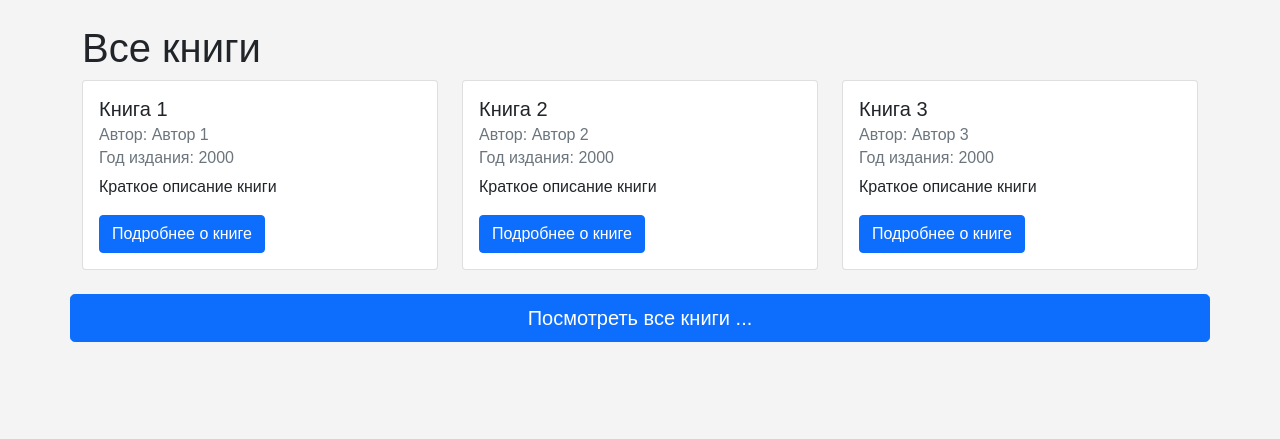
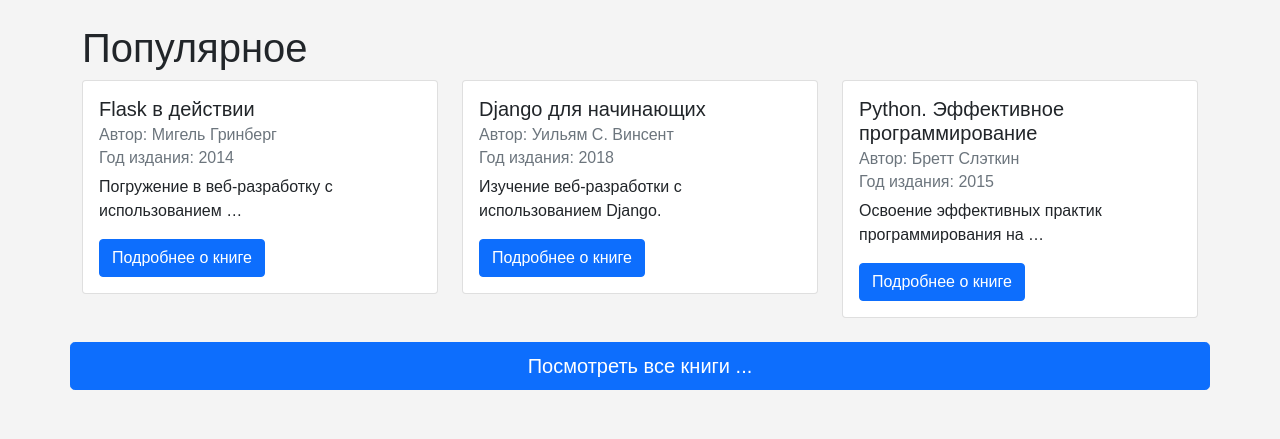
Before and after one commit to aeksei/django-basic-books-s24, a Django app: page / in a window 1280 px wide. Shown: the part 132-571 px from the top of the page. Run offline with Django 4.2, Linux system fonts and the light colour scheme.

Commit message:
feat: использование тега for и передача контекста в шиблон

```diff
--- a/books/views.py
+++ b/books/views.py
@@ -19,7 +19,10 @@
 
 def index(request: HttpRequest) -> HttpResponse:
     template_name = "index.html"
-    return render(request, template_name)
+    context = {
+        "books_list": BOOKS,
+    }
+    return render(request, template_name, context)
 
 
 def random_book(request: HttpRequest) -> HttpResponse:
--- a/templates/index.html
+++ b/templates/index.html
@@ -1,47 +1,25 @@
 {% extends 'base.html' %}
 
 {% block content %}
-    <h1>Все книги</h1>
+    <h1>Популярное</h1>
 
     <div class="row">
+        {% for book_dict in books_list|slice:"3" %}
             <!-- Карточка 1 -->
             <div class="col-md-4 mb-4">
                 <div class="card">
                     <div class="card-body">
-                    <h5 class="card-title">Книга 1</h5>
-                    <h6 class="card-subtitle mb-2 text-muted">Автор: Автор 1</h6>
-                    <h6 class="card-subtitle mb-2 text-muted">Год издания: 2000</h6>
-                    <p class="card-text">Краткое описание книги</p>
+                        <h5 class="card-title">{{ book_dict.title }}</h5>
+                        <h6 class="card-subtitle mb-2 text-muted">Автор: {{ book_dict.author }}</h6>
+                        <h6 class="card-subtitle mb-2 text-muted">Год издания: {{ book_dict.published_year }}</h6>
+                        <p class="card-text">{{ book_dict.description|truncatewords:5 }}</p>
                         <a href="#" class="btn btn-primary">Подробнее о книге</a>
                     </div>
                 </div>
             </div>
-
-        <!-- Карточка 2 -->
-        <div class="col-md-4 mb-4">
-            <div class="card">
-                <div class="card-body">
-                    <h5 class="card-title">Книга 2</h5>
-                    <h6 class="card-subtitle mb-2 text-muted">Автор: Автор 2</h6>
-                    <h6 class="card-subtitle mb-2 text-muted">Год издания: 2000</h6>
-                    <p class="card-text">Краткое описание книги</p>
-                    <a href="#" class="btn btn-primary">Подробнее о книге</a>
-                </div>
-            </div>
-        </div>
-
-        <!-- Карточка 3 -->
-        <div class="col-md-4 mb-4">
-            <div class="card">
-                <div class="card-body">
-                    <h5 class="card-title">Книга 3</h5>
-                    <h6 class="card-subtitle mb-2 text-muted">Автор: Автор 3</h6>
-                    <h6 class="card-subtitle mb-2 text-muted">Год издания: 2000</h6>
-                    <p class="card-text">Краткое описание книги</p>
-                    <a href="#" class="btn btn-primary">Подробнее о книге</a>
-                </div>
-            </div>
-        </div>
+        {% empty %}
+            <p>Нет книг в библиотеке ...</p>
+        {% endfor %}
 
         <button type="button" class="btn btn-primary btn-lg btn-block">Посмотреть все книги ...</button>
 
```
Lines whose indentation alone changed are shown as unchanged.
